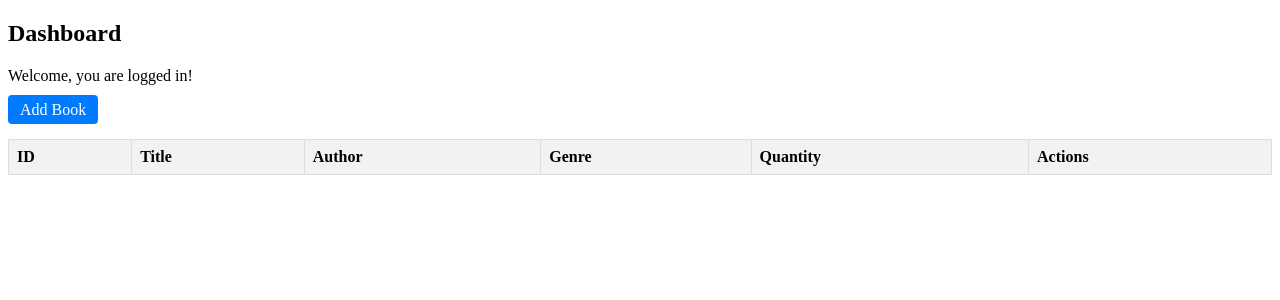
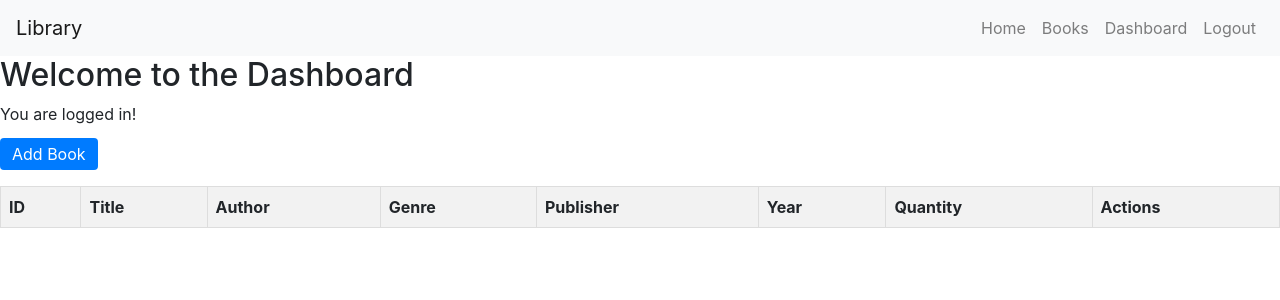
Before and after one commit to IvanNakov10/Libary-managment-system, a Flask app: page /dashboard in a window 1280 px wide. Shown: the top 300 px of the page. Run offline with Flask 3, Linux system fonts and the light colour scheme; the visitor is signed in with stand-in values (Sample User, id 1); lists and menus that the app fills with data are empty; some libraries are stand-ins or nearby versions.

Commit message:
nav bar + small changes

```diff
--- a/app/models.py
+++ b/app/models.py
@@ -22,6 +22,8 @@ class Book(db.Model):
     author = db.Column(db.String(255), nullable=False)
     genre = db.Column(db.String(100))
     availability = db.Column(db.Integer, default=1)
+    publisher = db.Column(db.String(255))
+    year = db.Column(db.Integer)
 
 class BookLoan(db.Model):
     __tablename__ = 'book_loans'
--- a/app/routes.py
+++ b/app/routes.py
@@ -20,11 +20,11 @@ def login_required(f):
 def admin_required(f):
     @wraps(f)
     def decorated_function(*args, **kwargs):
-        if 'user_id' not in session:
-            flash("Please log in first", "danger")
+        if not session.get('user_id'):
+            flash("You must be logged in!", "danger")
             return redirect(url_for('main.login_page'))
         if not session.get('is_admin'):
-            flash("You must be an admin to access this page", "danger")
+            flash("You do not have permission to access this page.", "danger")
             return redirect(url_for('main.home'))
         return f(*args, **kwargs)
     return decorated_function
@@ -34,40 +34,12 @@ def home():
     books = Book.query.all()
     return render_template('index.html', books=books)
 
-@main.route('/books', methods=['GET'])
-def get_books():
-    """Returns books as JSON (API)"""
-    books = Book.query.all()
-    return jsonify([{"id": b.id, "title": b.title, "author": b.author, "genre": b.genre} for b in books])
 
 @main.route('/books_page', methods=['GET'])
 def books_page():
     """Renders books in an HTML template"""
     books = Book.query.all()
     return render_template('books.html', books=books)
-
-
-@main.route('/books', methods=['POST'])
-def add_book():
-    data = request.json
-    new_book = Book(title=data['title'], author=data['author'], genre=data.get('genre'))
-    db.session.add(new_book)
-    db.session.commit()
-    return jsonify({"message": "Book added successfully!"}), 201
-
-@main.route('/books/<int:id>', methods=['PUT'])
-def update_book(id):
-    book = Book.query.get(id)
-    if not book:
-        return jsonify({"error": "Book not found"}), 404
-
-    data = request.json
-    book.title = data.get('title', book.title)
-    book.author = data.get('author', book.author)
-    book.genre = data.get('genre', book.genre)
-
-    db.session.commit()
-    return jsonify({"message": "Book updated successfully!"})
 
 
 @main.route('/register_page', methods=['GET', 'POST'])
@@ -109,22 +81,23 @@ def login():
     email = request.form.get('email')
     password = request.form.get('password')
 
+    # Check regular users
     user = User.query.filter_by(email=email).first()
-
     if user and bcrypt.check_password_hash(user.password_hash, password):
         session['user_id'] = user.id
-        flash("Login successful!", "success")
+        session['is_admin'] = False
         return redirect(url_for('main.home'))
 
-    admin = AdminUser.query.filter_by(email=email).first()
-    if admin and bcrypt.check_password_hash(admin.password_hash, password):
-        session['user_id'] = admin.id
+    # Check admin users
+    admin_user = AdminUser.query.filter_by(email=email).first()
+    if admin_user and bcrypt.check_password_hash(admin_user.password_hash, password):
+        session['user_id'] = admin_user.id
         session['is_admin'] = True
-        flash("Admin login successful!", "success")
         return redirect(url_for('main.home'))
 
-    flash("Invalid email or password", "danger")
+    flash("Invalid credentials", "danger")
     return redirect(url_for('main.login_page'))
+
 
 @main.route('/dashboard')
 @admin_required
@@ -137,16 +110,24 @@ def add_book_page():
         title = request.form.get('title')
         author = request.form.get('author')
         genre = request.form.get('genre')
-        availability_input = request.form.get('availability')  # using availability as quantity
+        availability_input = request.form.get('availability')
+        publisher = request.form.get('publisher')  # NEW
+        year_input = request.form.get('year')      # NEW
 
-        # Convert availability to integer
+        # Convert availability to int
         try:
             availability = int(availability_input) if availability_input else 1
         except ValueError:
             flash("Availability must be a valid number.", "danger")
             return redirect(url_for('main.add_book_page'))
 
-        # Validate required fields
+        # Convert year to int
+        try:
+            year = int(year_input) if year_input else None
+        except ValueError:
+            flash("Year must be a valid number.", "danger")
+            return redirect(url_for('main.add_book_page'))
+
         if not title or not author:
             flash("Title and author are required.", "danger")
             return redirect(url_for('main.add_book_page'))
@@ -155,7 +136,9 @@ def add_book_page():
             title=title,
             author=author,
             genre=genre,
-            availability=availability
+            availability=availability,
+            publisher=publisher,  # NEW
+            year=year             # NEW
         )
         try:
             db.session.add(new_book)
@@ -175,13 +158,24 @@ def edit_book_page(id):
         book.title = request.form.get('title')
         book.author = request.form.get('author')
         book.genre = request.form.get('genre')
+        publisher = request.form.get('publisher')  # NEW
+        year_input = request.form.get('year')      # NEW
+
         availability_input = request.form.get('availability')
-
         try:
             book.availability = int(availability_input) if availability_input else 1
         except ValueError:
             flash("Availability must be a valid number.", "danger")
             return redirect(url_for('main.edit_book_page', id=id))
+
+        # Convert year to int
+        try:
+            book.year = int(year_input) if year_input else None
+        except ValueError:
+            flash("Year must be a valid number.", "danger")
+            return redirect(url_for('main.edit_book_page', id=id))
+
+        book.publisher = publisher  # NEW
 
         try:
             db.session.commit()
@@ -210,5 +204,4 @@ def delete_book(id):
 @main.route('/logout')
 def logout():
     session.pop('user_id', None)
-    flash("Logged out successfully!", "success")
     return redirect(url_for('main.login'))
--- a/app/templates/dashboard.html
+++ b/app/templates/dashboard.html
@@ -1,6 +1,9 @@
+<!-- templates/dashboard.html -->
 <!DOCTYPE html>
 <html lang="en">
 <head>
+    <link rel="stylesheet" href="https://maxcdn.bootstrapcdn.com/bootstrap/4.5.2/css/bootstrap.min.css">
+
     <meta charset="UTF-8">
     <title>Dashboard</title>
     <style>
@@ -25,12 +28,20 @@
             border-radius: 4px;
             margin-right: 5px;
         }
+        a.button:hover {
+            background-color: #0056b3;
+        }
     </style>
 </head>
 <body>
-    <h2>Dashboard</h2>
-    <p>Welcome, you are logged in!</p>
+    {% include 'nav.html' %}
+    <h2>Welcome to the Dashboard</h2>
+    <p>You are logged in!</p>
+
+    <!-- Add Book Link -->
     <a class="button" href="{{ url_for('main.add_book_page') }}">Add Book</a>
+
+    <!-- Books Table -->
     <table>
         <thead>
             <tr>
@@ -38,6 +49,8 @@
                 <th>Title</th>
                 <th>Author</th>
                 <th>Genre</th>
+                <th>Publisher</th>
+                <th>Year</th>
                 <th>Quantity</th>
                 <th>Actions</th>
             </tr>
@@ -49,15 +62,26 @@
                 <td>{{ book.title }}</td>
                 <td>{{ book.author }}</td>
                 <td>{{ book.genre }}</td>
+                <td>{{ book.publisher if book.publisher else 'N/A' }}</td>
+                <td>{{ book.year if book.year else 'N/A' }}</td>
                 <td>{{ book.availability }}</td>
                 <td>
+                    <!-- Edit Book -->
                     <a class="button" href="{{ url_for('main.edit_book_page', id=book.id) }}">Edit</a>
+
+                    <!-- Delete Book -->
                     <a class="button" href="{{ url_for('main.delete_book', id=book.id) }}"
-                       onclick="return confirm('Are you sure you want to delete this book?');">Delete</a>
+                       onclick="return confirm('Are you sure you want to delete this book?');">
+                        Delete
+                    </a>
                 </td>
             </tr>
             {% endfor %}
         </tbody>
     </table>
+
+    <script src="https://code.jquery.com/jquery-3.5.1.slim.min.js"></script>
+    <script src="https://cdn.jsdelivr.net/npm/popper.js@1.16.1/dist/umd/popper.min.js"></script>
+    <script src="https://maxcdn.bootstrapcdn.com/bootstrap/4.5.2/js/bootstrap.min.js"></script>
 </body>
 </html>
--- /dev/null
+++ b/app/templates/nav.html
@@ -0,0 +1,38 @@
+<nav class="navbar navbar-expand-lg navbar-light bg-light">
+    <a class="navbar-brand" href="{{ url_for('main.home') }}">Library</a>
+    <button class="navbar-toggler" type="button" data-toggle="collapse" data-target="#navbarNav"
+            aria-controls="navbarNav" aria-expanded="false" aria-label="Toggle navigation">
+      <span class="navbar-toggler-icon"></span>
+    </button>
+
+    <div class="collapse navbar-collapse" id="navbarNav">
+      <ul class="navbar-nav ml-auto">
+        <!-- Public Links -->
+        <li class="nav-item">
+          <a class="nav-link" href="{{ url_for('main.home') }}">Home</a>
+        </li>
+        <li class="nav-item">
+          <a class="nav-link" href="{{ url_for('main.books_page') }}">Books</a>
+        </li>
+        <!-- Authentication Links (adjust based on login status) -->
+        {% if session.get('user_id') %}
+            {% if session.get('is_admin') %}
+            <li class="nav-item">
+                <a class="nav-link" href="{{ url_for('main.dashboard') }}">Dashboard</a>
+            </li>
+            {% endif %}
+            <li class="nav-item">
+                <a class="nav-link" href="{{ url_for('main.logout') }}">Logout</a>
+            </li>
+            {% else %}
+            <li class="nav-item">
+                <a class="nav-link" href="{{ url_for('main.login_page') }}">Login</a>
+            </li>
+            <li class="nav-item">
+                <a class="nav-link" href="{{ url_for('main.register_page') }}">Register</a>
+            </li>
+        {% endif %}
+
+      </ul>
+    </div>
+  </nav>
--- a/seed.py
+++ b/seed.py
@@ -29,8 +29,9 @@ with app.app_context():
     # Seed Books
     if not Book.query.first():
         books = [
-            Book(title="The Subtle Art of Not Giving a F*ck", author="Mark Manson", genre="Self-help"),
-            Book(title="Atomic habits", author="James Clear", genre="Self-help")
+           Book(title="The Subtle Art of Not Giving a F*ck", author="Mark Manson",
+                 genre="Self-help", availability=3, publisher="Harper", year=2016),
+            Book(title="a", author="a", genre="a", availability=2, publisher="Test", year=2020)
         ]
         db.session.add_all(books)
 
```
Also changed, not shown: app/templates/add_book.html (+8 -0 lines), app/templates/books.html (+15 -1 lines), app/templates/edit_book.html (+8 -0 lines), app/templates/index.html (+16 -2 lines), app/templates/login.html (+1 -7 lines), migrations/versions/41211e8727b7_add_publisher_and_year_fields_to_book.py (added, +34 -0 lines), app/templates/base.html (deleted).
